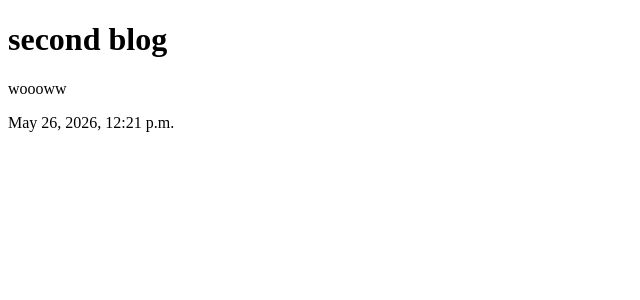
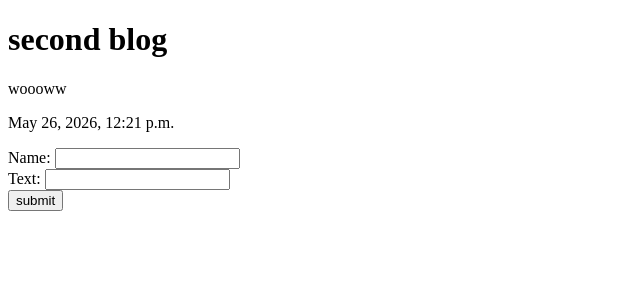
Before and after one commit to noelty/blog-app, a Django app: page /post/2/ in a window 1280 px wide. Shown: the top 300 px of the page, without its empty margins (0-640 px from the left). Run offline with Django 5.2, Linux system fonts and the light colour scheme; data comes from the database, SQL or seed files in the repository; both versions use the stored data as it was after the commit.

Commit message:
completed forms checkpoint

```diff
--- a/blog/admin.py
+++ b/blog/admin.py
@@ -1,8 +1,12 @@
 from django.contrib import admin
-from .models import Post
+from .models import Post, Comment
 @admin.register(Post)
 
 class PostAdmin(admin.ModelAdmin):
     list_display = ("title", "created_at")
     search_fields = ("title", "body")
     list_filter = ("created_at",)
+
+@admin.register(Comment)
+class CommentAdmin(admin.ModelAdmin):
+    list_display = ("name", "text", "created_at")
--- /dev/null
+++ b/blog/forms.py
@@ -0,0 +1,7 @@
+from django import forms
+from .models import Comment
+
+class CommentForm(forms.ModelForm):
+    class Meta:
+        model = Comment
+        fields = ["name", "text"]
--- a/blog/models.py
+++ b/blog/models.py
@@ -10,3 +10,9 @@ class Post(models.Model):
 
     def __str__(self) -> str:
         return self.title
+
+class Comment(models.Model):
+    name = models.CharField(max_length=50)
+    text = models.CharField(max_length=500)
+    created_at = models.DateTimeField(verbose_name="created at", auto_now_add=True)
+    post = models.ForeignKey(Post, on_delete=models.CASCADE)
--- a/blog/templates/blog/post_detail.html
+++ b/blog/templates/blog/post_detail.html
@@ -9,5 +9,17 @@
     <h1>{{post.title}}</h1>
     <p>{{post.body}}</p>
     <p>{{post.created_at}}</p>
+    <form method="post">
+        {% csrf_token %}
+        {{ form }}
+        <button type="submit">submit</button>
+    </form>
+    {% for comment in comments %}
+        <h4>{{ comment.name }}</h4>
+        <p>{{ comment.text }}</p>
+        <p>{{ comment.created_at }}</p>
+    {% endfor %}
+
+
 </body>
 </html>
--- a/blog/views.py
+++ b/blog/views.py
@@ -1,8 +1,9 @@
 from rest_framework import permissions, viewsets
-from .models import Post
+from .models import Post, Comment
+from .forms import CommentForm
 from .serializers import PostSerializer
-from django.http import HttpResponse
-from django.shortcuts import render, get_object_or_404
+from django.http import HttpResponse, HttpResponseRedirect
+from django.shortcuts import render, get_object_or_404,redirect
 
 class PostViewSet(viewsets.ModelViewSet):
     """
@@ -19,4 +20,18 @@ def home(request):
 
 def post_detail(request, id):
     post = get_object_or_404(Post, id=id)
-    return render(request, "blog/post_detail.html", {"post": post})
+    comments = Comment.objects.filter(post=post)
+    if request.method == "POST":
+        form = CommentForm(request.POST)
+        if form.is_valid():
+            data = form.save(commit=False)
+            data.post = post
+            data.save()
+            return redirect("blog:post-detail", id=id)
+
+    else:
+        form = CommentForm()
+
+
+
+    return render(request, "blog/post_detail.html", {"post": post, "comments": comments, "form": form})
```
Also changed, not shown: CLAUDE.md (+2 -2 lines), blog/migrations/0005_alter_post_created_at_comment.py (added), blog/migrations/0006_alter_comment_post.py (added), blog/migrations/0007_alter_comment_post.py (added), db.sqlite3.
